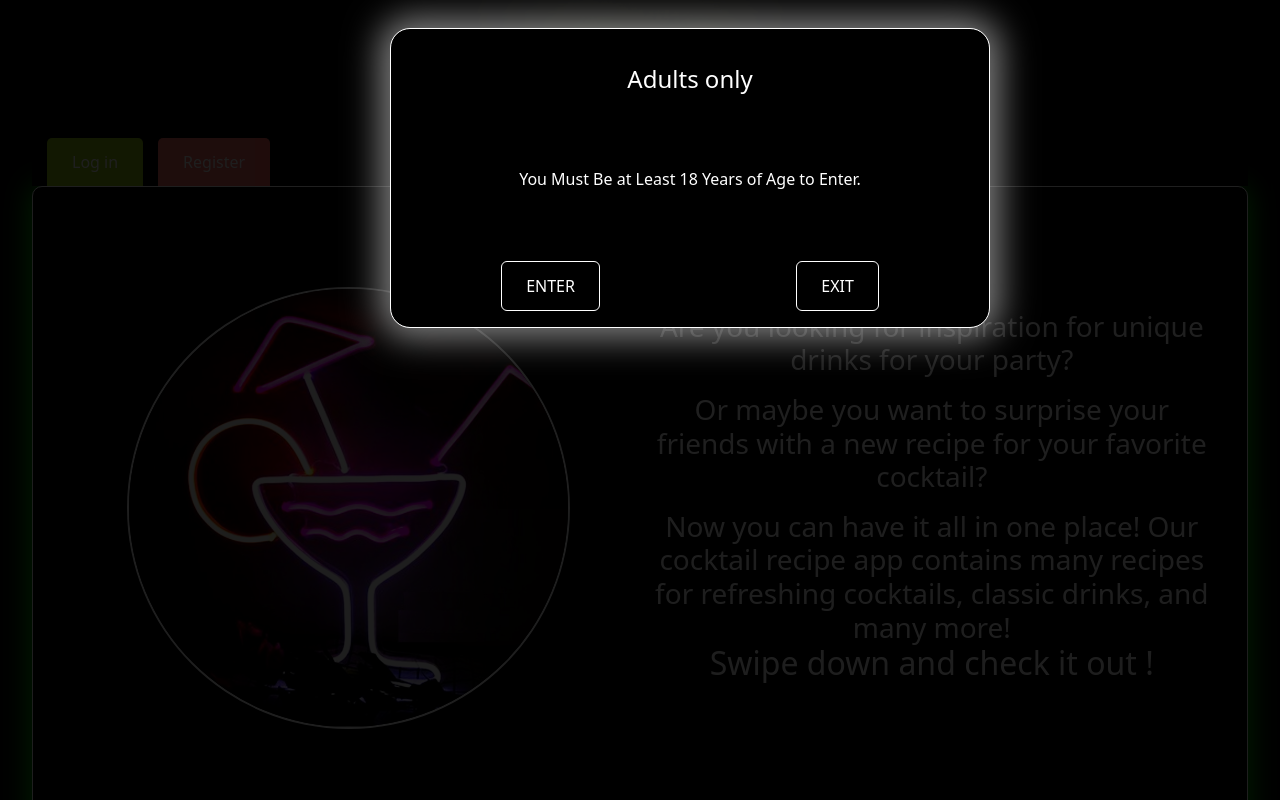
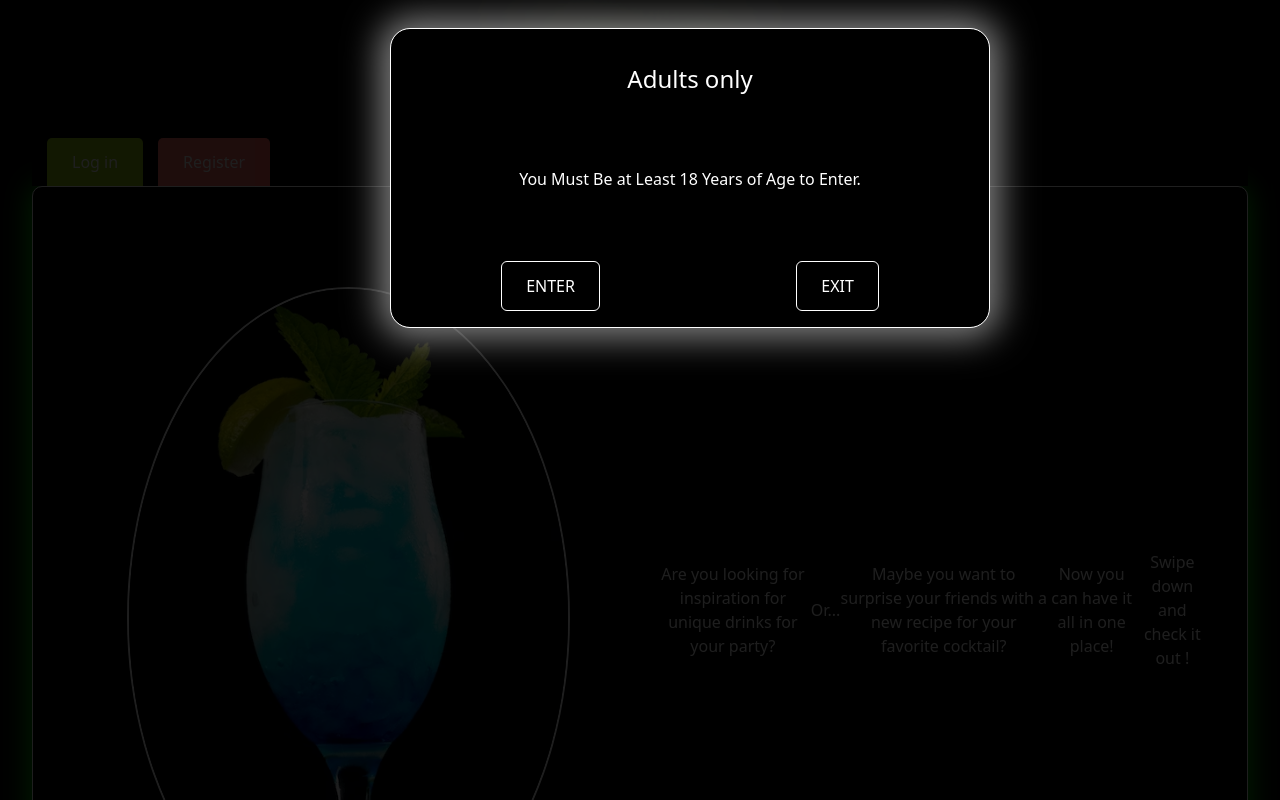
Before and after one commit to infoshareacademy/jfddr9-control-alt-react, a React (Vite) app: page / in a window 1280 px wide. Shown: the top 800 px of the page. Built offline with nearby package versions, Linux system fonts and the light colour scheme; no server answers.

Commit message:
Podmiana zdjęć, zmiana nazwy

```diff
--- a/src/components/pages/Home.jsx
+++ b/src/components/pages/Home.jsx
@@ -5,28 +5,21 @@ export const Home = () => {
         <div class="tile">
           <div class="image-container-1">
             <img
-              src="\src\components\pages\pictures\drink1.jpg"
+              src="\src\components\pages\pictures\BLUE drink.avif"
               alt="Wizerunek drinka, który jest przedstawiony jako neon"
             />
           </div>
           <div>
-            <h3>
-              <p>
-                Are you looking for inspiration for unique drinks for your
-                party?
-              </p>
-              <p>
-                Or maybe you want to surprise your friends with a new recipe for
-                your favorite cocktail?
-              </p>{" "}
-              Now you can have it all in one place! Our cocktail recipe app
-              contains many recipes for refreshing cocktails, classic drinks,
-              and many more!{" "}
-              <h2>
-                {" "}
-                <p>Swipe down and check it out !</p>
-              </h2>
-            </h3>
+            <p>
+              Are you looking for inspiration for unique drinks for your party?
+            </p>
+            <p>Or... </p>
+            <p>
+              Maybe you want to surprise your friends with a new recipe for your
+              favorite cocktail?
+            </p>
+            <p>Now you can have it all in one place! </p>
+            <p>Swipe down and check it out !</p>
           </div>
         </div>
         <div class="tile">
```
Also changed, not shown: 1 other file (tests, documents, lock files or other folders).
